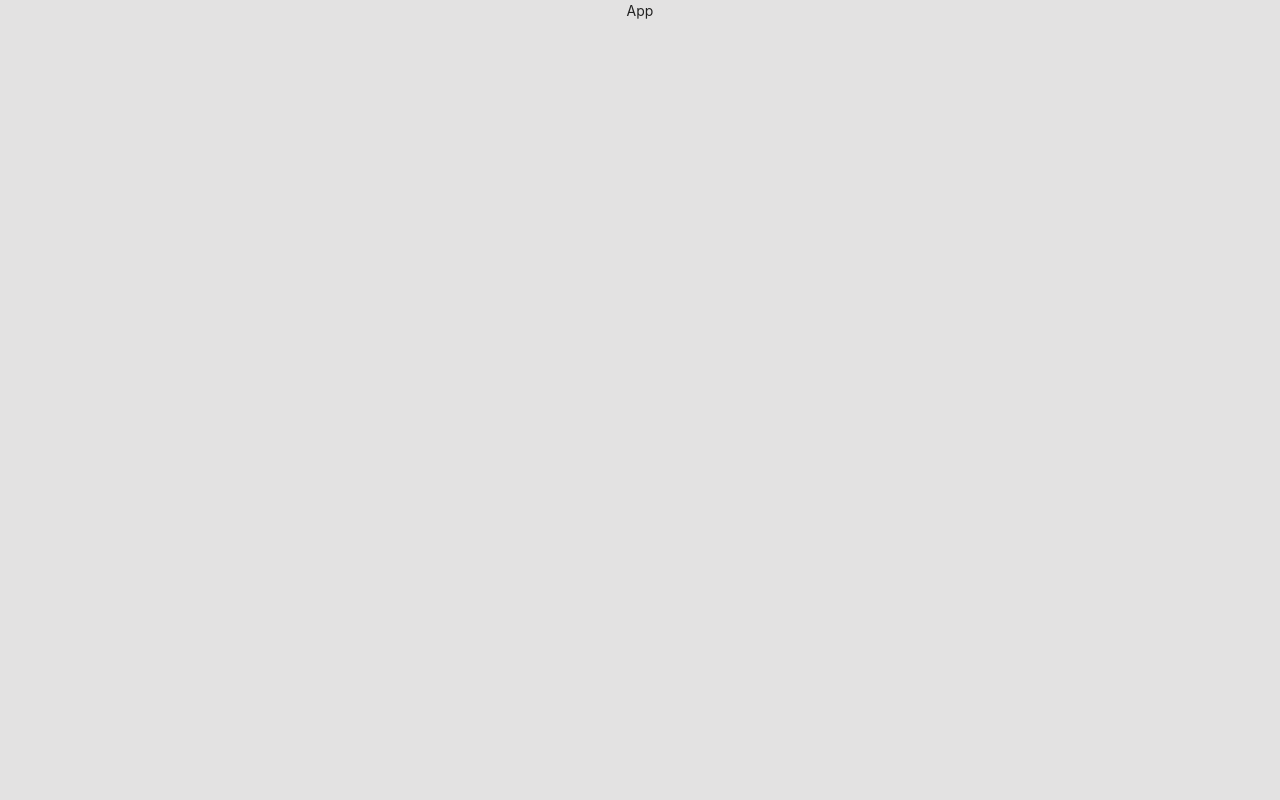
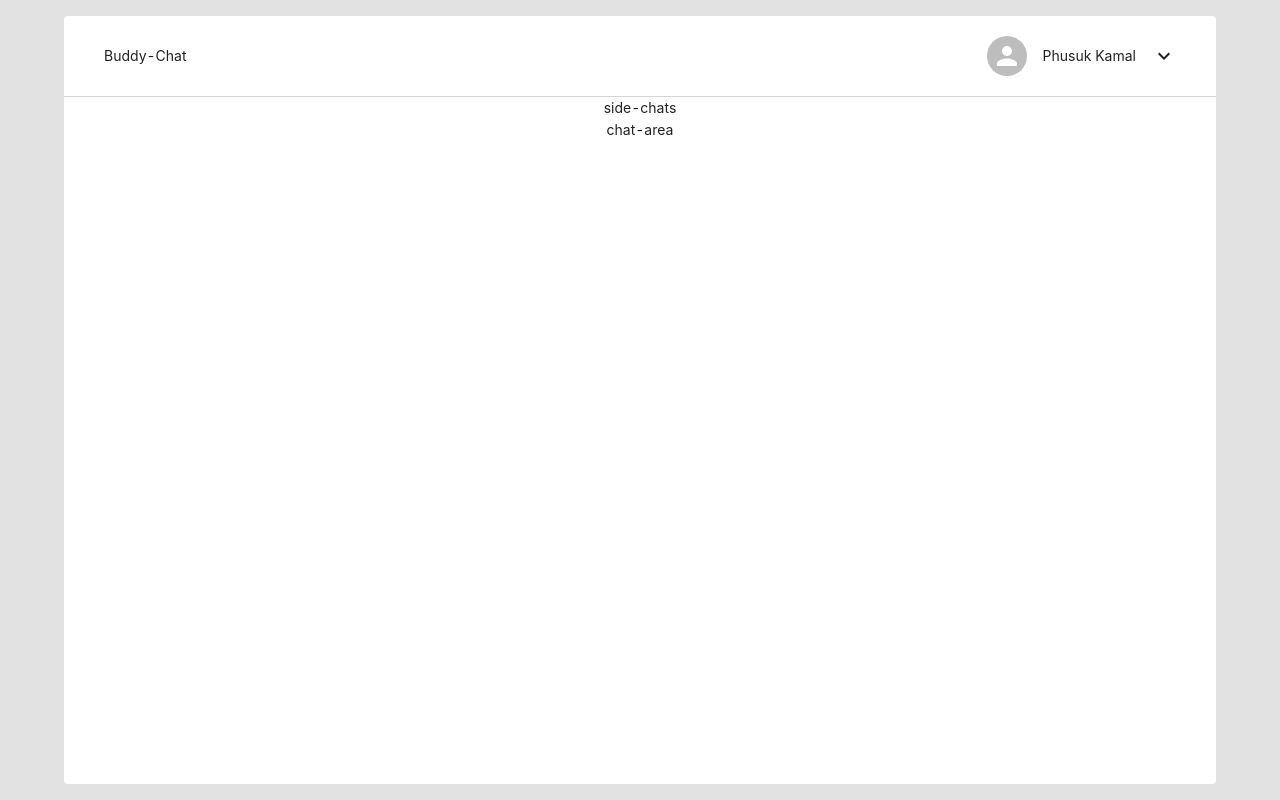
Before and after one commit to Ofoli/buddy-chat, a React (Create React App) app: page / in a window 1280 px wide. Built offline with nearby package versions, Linux system fonts and the light colour scheme.

Commit message:
added header for dashboard component

```diff
--- a/package.json
+++ b/package.json
@@ -5,6 +5,7 @@
   "dependencies": {
     "@emotion/react": "^11.10.5",
     "@emotion/styled": "^11.10.5",
+    "@mui/icons-material": "^5.10.14",
     "@mui/material": "^5.10.13",
     "@testing-library/jest-dom": "^5.16.5",
     "@testing-library/react": "^13.4.0",
--- a/src/App.css
+++ /dev/null
@@ -1,6 +0,0 @@
-.App {
-  text-align: center;
-  background: rgb(227, 226, 226);
-  width: 100vw;
-  height: 100vh;
-}
--- a/src/App.tsx
+++ b/src/App.tsx
@@ -1,7 +1,15 @@
-import "./App.css";
+import { Paper } from "@mui/material";
+import classes from "./app.module.css";
+import Dashboard from "./features/chat-dashboard/containers/Dashboard";
 
 function App() {
-  return <div className="App">App</div>;
+  return (
+    <div className={classes.app}>
+      <Paper className={classes.app_paper} elevation={0}>
+        <Dashboard />
+      </Paper>
+    </div>
+  );
 }
 
 export default App;
--- /dev/null
+++ b/src/app.module.css
@@ -0,0 +1,14 @@
+.app {
+  display: flex;
+  align-items: center;
+  justify-content: center;
+  text-align: center;
+  background: rgb(227, 226, 226);
+  width: 100vw;
+  height: 100vh;
+}
+
+.app_paper {
+  width: 90%;
+  height: 96%;
+}
--- /dev/null
+++ b/src/features/chat-dashboard/containers/Dashboard.tsx
@@ -0,0 +1,13 @@
+import Header from "./Header";
+
+export default function Dashboard() {
+  return (
+    <div>
+      <Header />
+      <div>
+        <div>side-chats</div>
+        <div>chat-area</div>
+      </div>
+    </div>
+  );
+}
--- /dev/null
+++ b/src/features/chat-dashboard/containers/Header.tsx
@@ -0,0 +1,20 @@
+import { Grid, Avatar } from "@mui/material";
+import KeyboardArrowDownIcon from "@mui/icons-material/KeyboardArrowDown";
+import classes from "../styles/header.module.css";
+
+export default function Header() {
+  return (
+    <div className={classes.header}>
+      <Grid container alignItems="center" justifyContent="space-between">
+        <Grid item>Buddy-Chat</Grid>
+        <Grid item>
+          <Grid container alignItems="center" justifyContent="center" gap={2}>
+            <Avatar src="" alt="PK" />
+            <p className={classes.name}>Phusuk Kamal</p>
+            <KeyboardArrowDownIcon />
+          </Grid>
+        </Grid>
+      </Grid>
+    </div>
+  );
+}
--- /dev/null
+++ b/src/features/chat-dashboard/styles/header.module.css
@@ -0,0 +1,12 @@
+.header {
+  display: flex;
+  align-items: center;
+  width: 100%;
+  height: 70px;
+  padding: 40px;
+  border-bottom: 1px solid rgb(214, 213, 213);
+}
+
+.name {
+  margin: 0;
+}
--- /dev/null
+++ b/src/globals.d.ts
@@ -0,0 +1 @@
+declare module "*.module.css";
```
Also changed, not shown: src/features/chat-dashboard/styles/dashboard.module.css (added), 1 other file (tests, documents, lock files or other folders).
